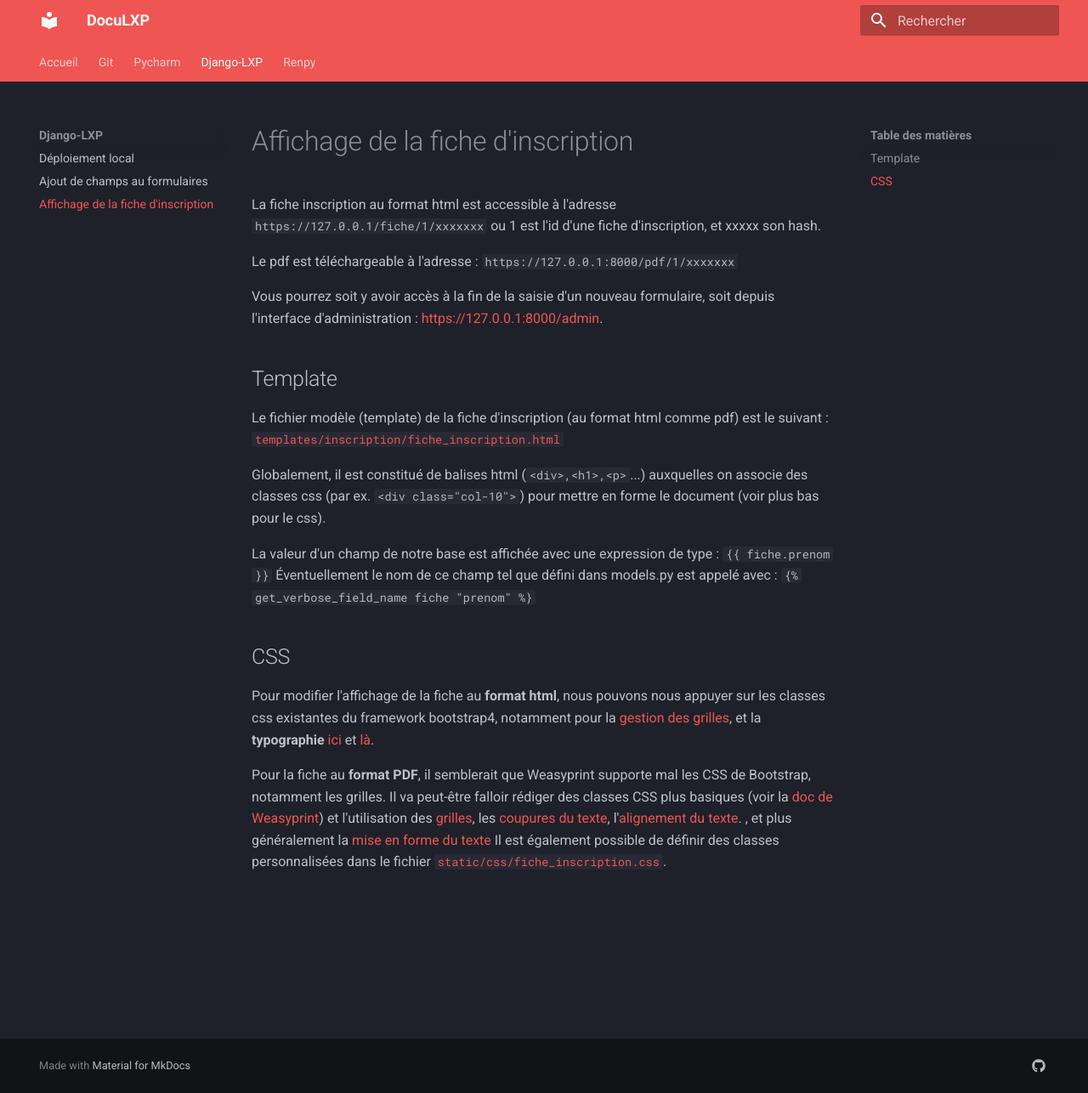
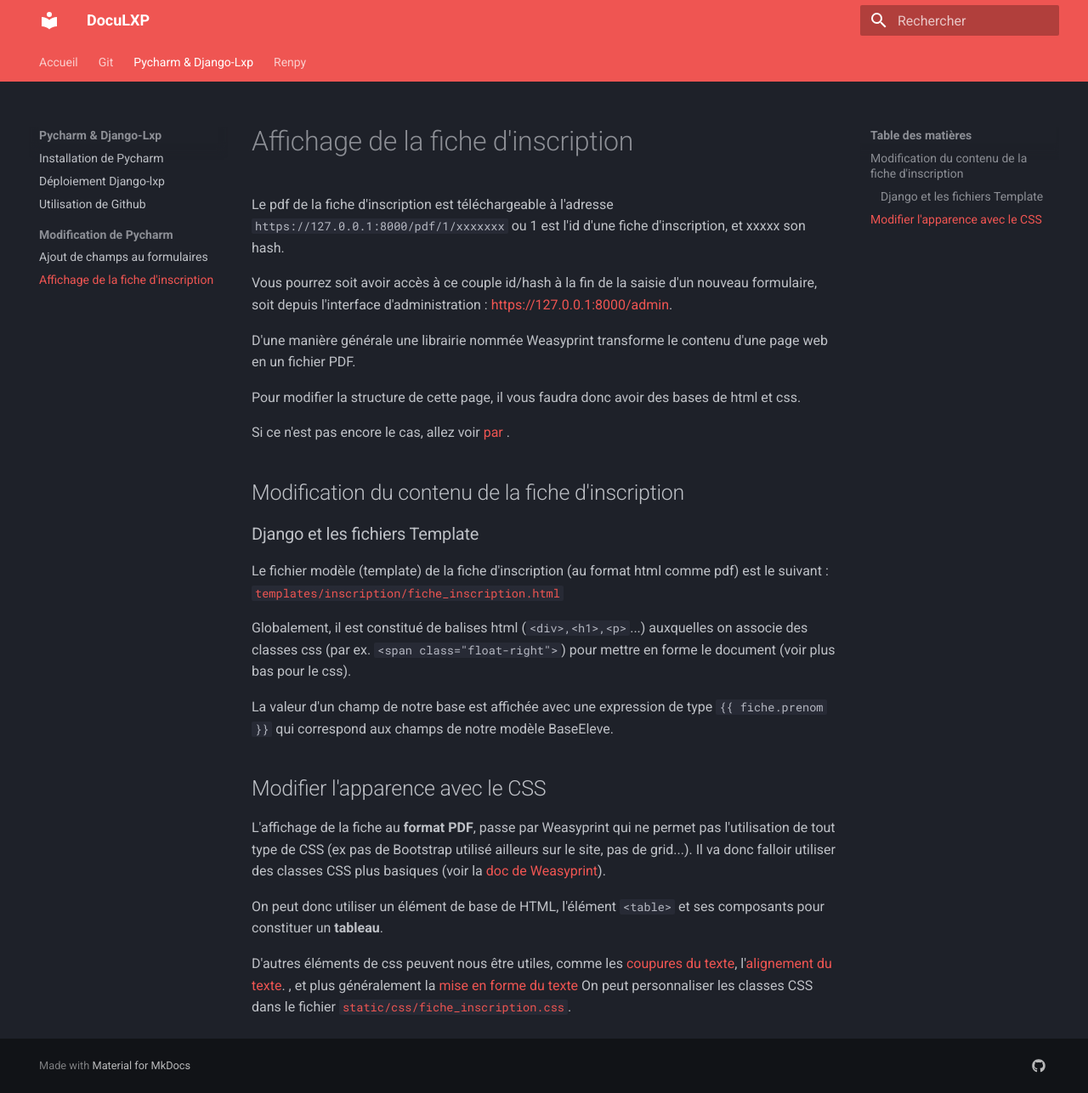
Before and after one commit to Lycee-Experimental/Lycee-Experimental.github.io, an MkDocs documentation site: the page built from docs/djangolxp/style-fiche-inscription.md, in a window 1280 px wide and 1286 px high. Shown: the whole window at 85% size. Built offline with MkDocs 1.6.1 and Material for MkDocs 9.7.7, drawn with Linux system fonts in a browser that asks for light colours.

Commit message:
Ajout utilisation table pour fiche

```diff
--- a/docs/pycharm/Utilisation-github_pycharm.md
+++ b/docs/djangolxp/Utilisation-github_pycharm.md
@@ -1,8 +1,8 @@
-**Github** :octocat: est le site le plus utilisé pour la gestion des versions (historique des modifications du code) avec l'outil **Git**. Bien que racheté récemment par Microsoft, nous allons donc apprendre à l'utiliser (d'autres services basés sur git existent : Gitlab, bitbucket...).
+# Utilisation de Github avec Pycharm
+
+**Github** est le site le plus utilisé pour la gestion des versions (historique des modifications du code) avec l'outil **Git**. Bien que racheté récemment par Microsoft, nous allons donc apprendre à l'utiliser (d'autres services basés sur git existent : Gitlab, bitbucket...).
 
 L'objectif de cette page wiki n'est pas de remplacer la documentation de l'outil [Git](https://git-scm.com/book/fr/v2) ou de [Github](https://docs.github.com/en), mais de voir comment utiliser Github avec notre IDE **PyCharm** pour centraliser les modifications apportées au projet.
-
-
 
 
 ## Workflow
--- a/docs/djangolxp/style-fiche-inscription.md
+++ b/docs/djangolxp/style-fiche-inscription.md
@@ -1,35 +1,39 @@
 # Affichage de la fiche d'inscription
-La fiche inscription au format html est accessible à l'adresse `https://127.0.0.1/fiche/1/xxxxxxx` ou 1 est l'id
+Le pdf de la fiche d'inscription est téléchargeable à l'adresse `https://127.0.0.1:8000/pdf/1/xxxxxxx` ou 1 est l'id
 d'une fiche d'inscription, et xxxxx son hash.
 
-Le pdf est téléchargeable à l'adresse :
-`https://127.0.0.1:8000/pdf/1/xxxxxxx`
-
-Vous pourrez soit y avoir accès à la fin de la saisie d'un nouveau formulaire, soit depuis l'interface d'administration :
+Vous pourrez soit avoir accès à ce couple id/hash à la fin de la saisie d'un nouveau formulaire,
+soit depuis l'interface d'administration :
 https://127.0.0.1:8000/admin.
 
-## Template
+D'une manière générale une librairie nommée Weasyprint transforme le contenu d'une page web en un fichier PDF.
+
+Pour modifier la structure de cette page, il vous faudra donc avoir des bases de html et css.
+
+Si ce n'est pas encore le cas, allez voir [par ](https://fr.khanacademy.org/computing/computer-programming/html-css).
+
+## Modification du contenu de la fiche d'inscription
+### Django et les fichiers Template
 Le fichier modèle (template) de la fiche d'inscription (au format html comme pdf) est le suivant :
 [`templates/inscription/fiche_inscription.html`](https://github.com/Lycee-Experimental/django-lxp/blob/main/templates/inscription/fiche_inscription.html)
 
-Globalement, il est constitué de balises html (`<div>,<h1>,<p>`...) auxquelles on associe des classes css (par ex. `<div class="col-10">`) pour mettre en forme le document (voir plus bas pour le css).
+Globalement, il est constitué de balises html (`<div>,<h1>,<p>`...) auxquelles on associe des classes css
+(par ex. `<span class="float-right">`) pour mettre en forme le document (voir plus bas pour le css).
 
-La valeur d'un champ de notre base est affichée avec une expression de type :
-`{{ fiche.prenom }}`
-Éventuellement le nom de ce champ tel que défini dans models.py est appelé avec :
-`{% get_verbose_field_name fiche "prenom" %}`
+La valeur d'un champ de notre base est affichée avec une expression de type
+`{{ fiche.prenom }}` qui correspond aux champs de notre modèle BaseEleve.
 
-## CSS
-Pour modifier l'affichage de la fiche au **format html**, nous pouvons nous appuyer sur les classes css existantes
-du framework bootstrap4, notamment pour la [gestion des grilles](https://getbootstrap.com/docs/4.0/layout/grid/),
-et la **typographie** [ici](https://getbootstrap.com/docs/4.0/content/typography/)
-et [là](https://www.w3schools.com/bootstrap4/bootstrap_typography.asp).
+## Modifier l'apparence avec le CSS
+L'affichage de la fiche au **format PDF**, passe par Weasyprint qui ne permet pas l'utilisation de tout type de CSS
+(ex pas de Bootstrap utilisé ailleurs sur le site, pas de grid...).
+Il va donc falloir utiliser des classes CSS plus basiques (voir la
+[doc de Weasyprint](https://doc.courtbouillon.org/weasyprint/stable/api_reference.html#css)).
 
-Pour la fiche au **format PDF**, il semblerait que Weasyprint supporte mal les CSS de Bootstrap, notamment les grilles.
-Il va peut-être falloir rédiger des classes CSS plus basiques (voir la
-[doc de Weasyprint](https://doc.courtbouillon.org/weasyprint/stable/api_reference.html#css)) et l'utilisation des
-[grilles](https://developer.mozilla.org/fr/docs/Web/CSS/CSS_Grid_Layout),
-les [coupures du texte](https://developer.mozilla.org/en-US/docs/Web/CSS/CSS_Text/Wrapping_Text), l'[alignement du texte](https://developer.mozilla.org/fr/docs/Web/CSS/text-align).
+On peut donc utiliser un élément de base de HTML, l'élément `<table>` et ses composants pour constituer un **tableau**.
+
+D'autres éléments de css peuvent nous être utiles, comme les
+[coupures du texte](https://developer.mozilla.org/en-US/docs/Web/CSS/CSS_Text/Wrapping_Text),
+l'[alignement du texte](https://developer.mozilla.org/fr/docs/Web/CSS/text-align).
 , et plus généralement la [mise en forme du texte](https://developer.mozilla.org/fr/docs/Learn/CSS/Styling_text/Fundamentals)
-Il est également possible de définir des classes personnalisées dans le fichier
+On peut personnaliser les classes  CSS dans le fichier
 [`static/css/fiche_inscription.css`](https://github.com/Lycee-Experimental/django-lxp/blob/main/static/css/fiche_inscription.css).
--- a/mkdocs.yml
+++ b/mkdocs.yml
@@ -85,12 +85,12 @@
       - Présentation: git/presentation.md
       - Utilisation: git/utilisation.md
       - Commandes: git/commandes.md
-  - Pycharm:
-      - Installation: pycharm/install-pycharm.md
-      - Utilisation avec Github: pycharm/Utilisation-github_pycharm.md
-  - Django-LXP:
-      - Déploiement local: djangolxp/deploiement-local.md
-      - Ajout de champs au formulaires: djangolxp/ajout-champs.md
-      - Affichage de la fiche d'inscription: djangolxp/style-fiche-inscription.md
+  - Pycharm & Django-Lxp:
+      - Installation de Pycharm: djangolxp/install-pycharm.md
+      - Déploiement Django-lxp: djangolxp/deploiement-local.md
+      - Utilisation de Github: djangolxp/Utilisation-github_pycharm.md
+      - Modification de Pycharm:
+        - Ajout de champs au formulaires: djangolxp/ajout-champs.md
+        - Affichage de la fiche d'inscription: djangolxp/style-fiche-inscription.md
   - Renpy:
       - Décompiler un jeu: renpy/decompile.md
```
Also changed, not shown: docs/djangolxp/install-pycharm.md (renamed from docs/pycharm/install-pycharm.md, +4 -2 lines).
